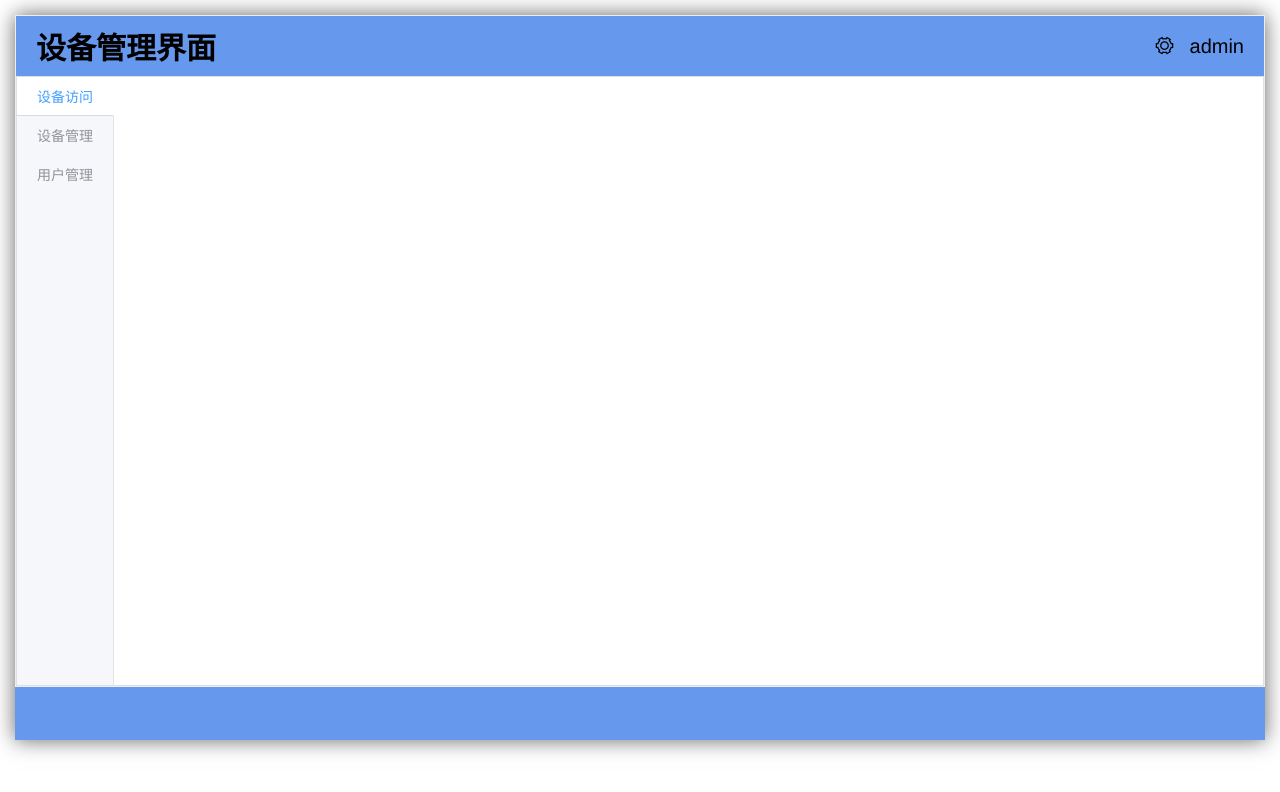
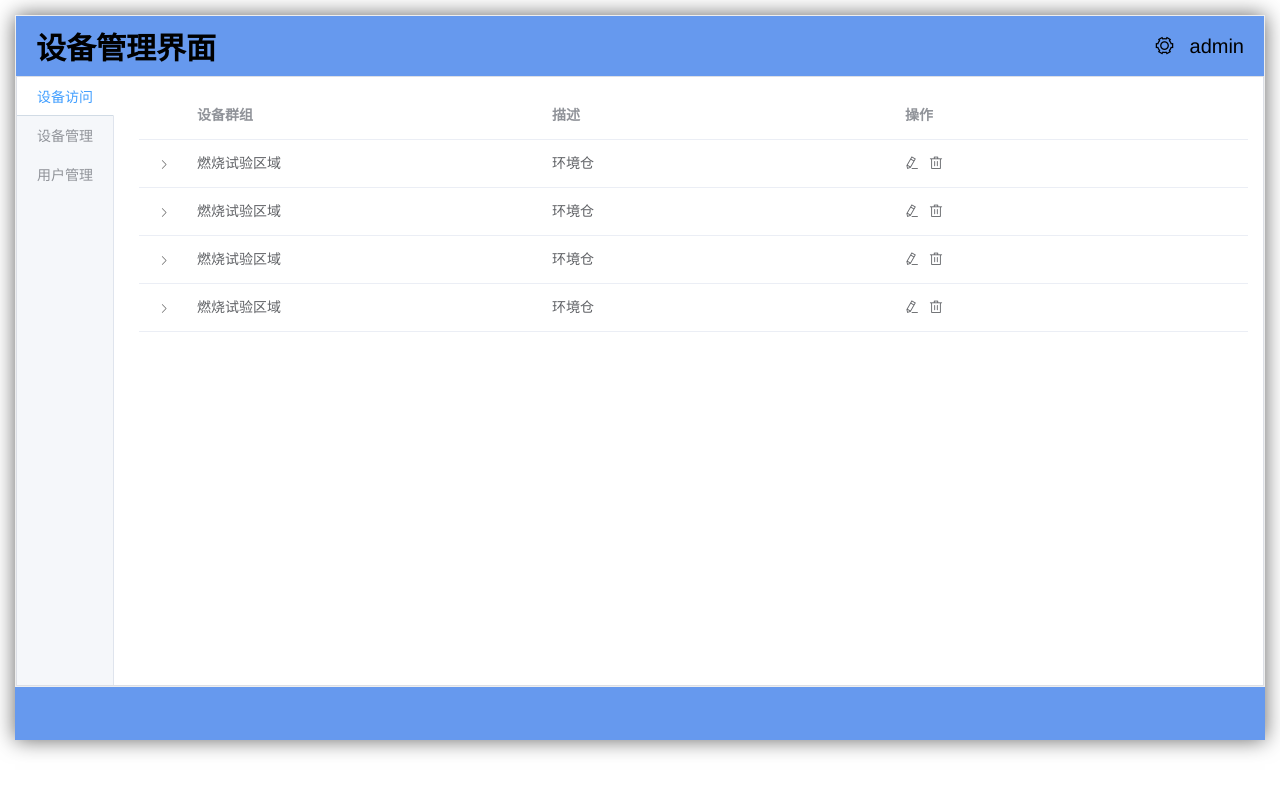
Before and after one commit to Ruolin168advan/SpringBoot, a Vue app in the folder Vue-Project/: page /#/list in a window 1280 px wide. Shown: the top 792 px of the page. Built offline with nearby package versions, Linux system fonts and the light colour scheme.

Commit message:
登录界面与设备访问ui页面完成

```diff
--- a/Vue-Project/src/components/List.vue
+++ b/Vue-Project/src/components/List.vue
@@ -9,12 +9,14 @@
         </p>
       </el-header>
       <el-aside width="100%" style="background-color: rgb(238, 241, 246)">
-        <el-tabs type="border-card" tab-position="left" style="height: 608px">
+        <el-tabs type="border-card" tab-position="left" style="height: 608px;overflow: auto">
           <el-tab-pane label="设备访问">
-            <router-view></router-view>
+            <show-equip></show-equip>
           </el-tab-pane>
-          <el-tab-pane label="设备管理">设备管理</el-tab-pane>
-          <el-tab-pane label="用户管理">用户管理</el-tab-pane>
+          <el-tab-pane label="设备管理">
+            <manage-equip></manage-equip>
+          </el-tab-pane>
+          <el-tab-pane label="用户管理"></el-tab-pane>
         </el-tabs>
       </el-aside>
     </el-container>
@@ -22,12 +24,22 @@
 </template>
 
 <script>
+import ShowEquip from '@/components/ShowEquip'
+import ManageEquip from '@/components/ManageEquip'
+import UserEquip from '@/components/ManageUser'
 export default {
   name: 'List',
   data () {
     return {
       user: {name: 'admin'}
     }
+  },
+  components: {
+    ShowEquip,
+    ManageEquip,
+    UserEquip
+  },
+  methods: {
   }
 }
 </script>
--- /dev/null
+++ b/Vue-Project/src/components/ShowEquip.vue
@@ -0,0 +1,141 @@
+<template>
+<div id="ShowEquip">
+  <el-table :data="tableData" style="width: 100%">
+    <el-table-column type="expand">
+      <template slot-scope="props">
+        <el-table
+          ref="multipleTable"
+          :data="tableData"
+          tooltip-effect="dark"
+          style="width: 100%"
+          @selection-change="handleSelectionChange">
+          <el-table-column
+            type="selection"
+            width="55">
+          </el-table-column>
+          <el-table-column
+            label="设备编号"
+            width="80" prop="num">
+          </el-table-column>
+          <el-table-column
+            prop="id"
+            label="设备ID"
+            width="120">
+          </el-table-column>
+          <el-table-column
+            prop="name"
+            label="设备名称"
+            width="100">
+          </el-table-column>
+          <el-table-column
+            prop="type"
+            label="设备类型"
+            width="120">
+          </el-table-column>
+          <el-table-column
+            prop="address"
+            label="位置"
+            show-overflow-tooltip>
+          </el-table-column>
+          <el-table-column
+            prop="isConnect"
+            label="连接状态"
+            width="120">
+            <template slot-scope="scope">
+              <div class="isConnect? succ : error"></div>
+            </template>
+          </el-table-column>
+          <el-table-column
+            label="查看设备"
+            width="120">
+          </el-table-column>
+          <el-table-column
+            label="操作"
+            width="120">
+          </el-table-column>
+        </el-table>
+      </template>
+    </el-table-column>
+    <el-table-column
+      label="设备群组"
+      prop="group">
+    </el-table-column>
+    <el-table-column
+      label="描述"
+      prop="desc">
+    </el-table-column>
+    <el-table-column
+      label="操作">
+      <template slot-scope="scope">
+        <i class="el-icon-edit" style="margin-right:10px"></i>
+        <i class="el-icon-delete"></i>
+      </template>
+    </el-table-column>
+  </el-table>
+</div>
+</template>
+
+<script>
+export default {
+  name: 'ShowEquip',
+  data () {
+    return {
+      tableData: [{
+        num: '001',
+        group: '燃烧试验区域',
+        id: 'A001-HJC-001',
+        name: '1号高温仓',
+        type: '环境仓',
+        desc: '环境仓',
+        address: '试验配套区域（东区）',
+        isConnect: true
+      }, {
+        num: '002',
+        group: '燃烧试验区域',
+        id: 'A001-HJC-002',
+        name: '2号高温仓',
+        type: '环境仓',
+        desc: '环境仓',
+        address: '试验配套区域（西区）',
+        isConnect: false
+      }, {
+        num: '003',
+        group: '燃烧试验区域',
+        id: 'A001-HJC-003',
+        name: '3号高温仓',
+        type: '环境仓',
+        desc: '环境仓',
+        address: '试验配套区域（北区）',
+        isConnect: true
+      }, {
+        num: '004',
+        group: '燃烧试验区域',
+        id: 'A001-HJC-004',
+        name: '4号高温仓',
+        type: '环境仓',
+        desc: '环境仓',
+        address: '试验配套区域（南区）',
+        isConnect: true
+      }]
+    }
+  }
+}
+</script>
+
+<style scoped>
+#showEquip {
+  overflow: auto
+}
+.succ {
+  width: 15px;
+  height: 15px;
+  border-radius: 50%;
+  background: green;
+}
+.error {
+  width: 15px;
+  height: 15px;
+  border-radius: 50%;
+  background: red;
+}
+</style>
```
Also changed, not shown: Vue-Project/src/components/ManageEquip.vue (added), Vue-Project/src/components/ManageUser.vue (added).
